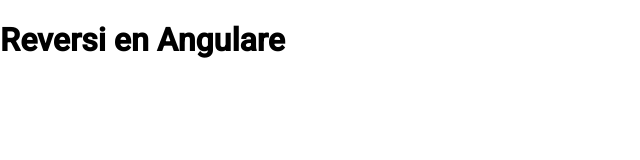
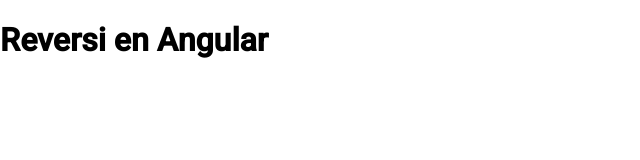
Before and after one commit to l3-miage-cl-ihm/reversi-en-angular-l3miage-oukkaly, an Angular app: page / in a window 1280 px wide. Shown: the top 160 px of the page, without its empty margins (0-640 px from the left). Built offline with nearby package versions, Linux system fonts and the light colour scheme.

Commit message:
rollback test changes

```diff
--- a/src/app/app.component.html
+++ b/src/app/app.component.html
@@ -1 +1 @@
-<h1>Reversi en Angulare</h1>
+<h1>Reversi en Angular</h1>
```
